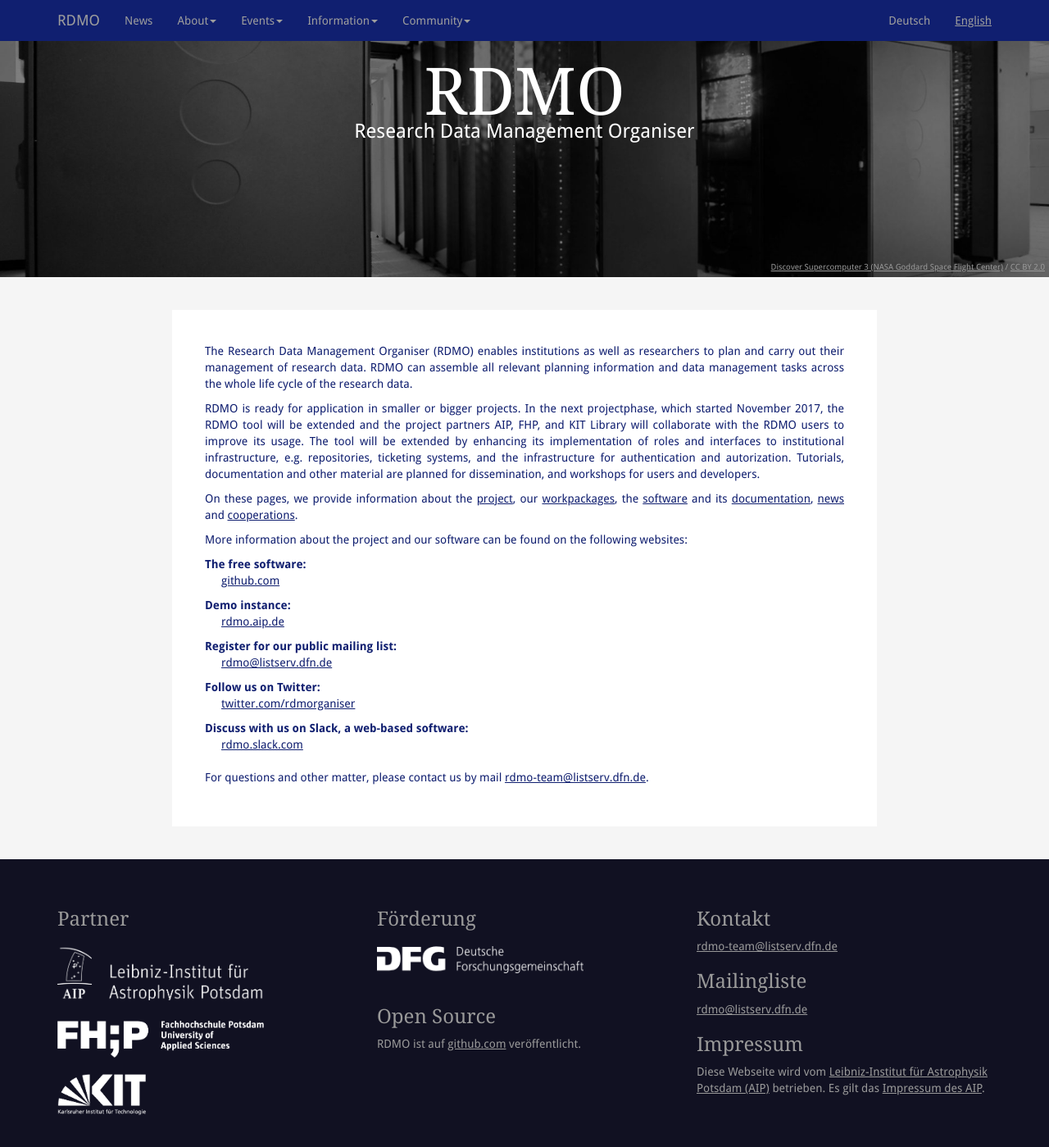
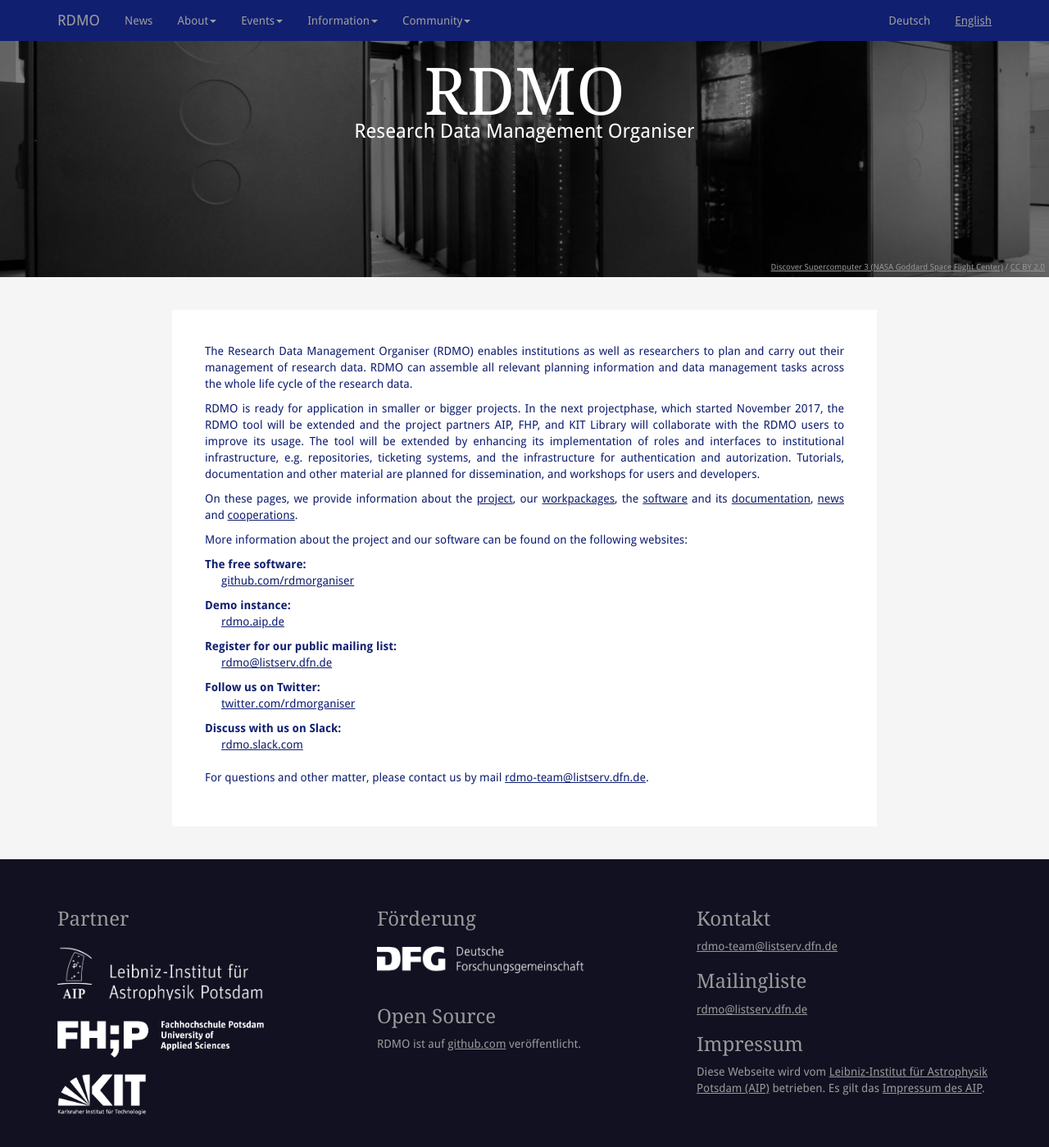
Before and after one commit to rdmorganiser/rdmorganiser.github.io, a Jekyll site: the page built from en/index.md, in a window 1280 px wide and 1400 px high, scrolled down 112 px. Shown: the whole window at 82% size. Built offline with Jekyll 4.4.1, drawn with Linux system fonts in a browser that asks for light colours.

Commit message:
Minor changes

```diff
--- a/css/style.scss
+++ b/css/style.scss
@@ -373,3 +373,8 @@
         margin-bottom: 10px;
     }
 }
+
+video {
+    width: 100%;
+    margin-bottom: 20px;
+}
--- a/en/index.md
+++ b/en/index.md
@@ -21,7 +21,7 @@
 More information about the project and our software can be found on the following websites:
 
 The free software:
-: [github.com](https://github.com/rdmorganiser)
+: [github.com/rdmorganiser](https://github.com/rdmorganiser)
 
 Demo instance:
 : [rdmo.aip.de](https://rdmo.aip.de)
@@ -32,7 +32,7 @@
 Follow us on Twitter:
 : [twitter.com/rdmorganiser](https://twitter.com/rdmorganiser)
 
-Discuss with us on Slack, a web-based software:
+Discuss with us on Slack:
 : [rdmo.slack.com](https://rdmo.slack.com)
 
 For questions and other matter, please contact us by mail <a href="mailto:rdmo-team@listserv.dfn.de">rdmo-team@listserv.dfn.de</a>.
```
Also changed, not shown: index.md (+4 -6 lines), materialien.md (+6 -4 lines).
